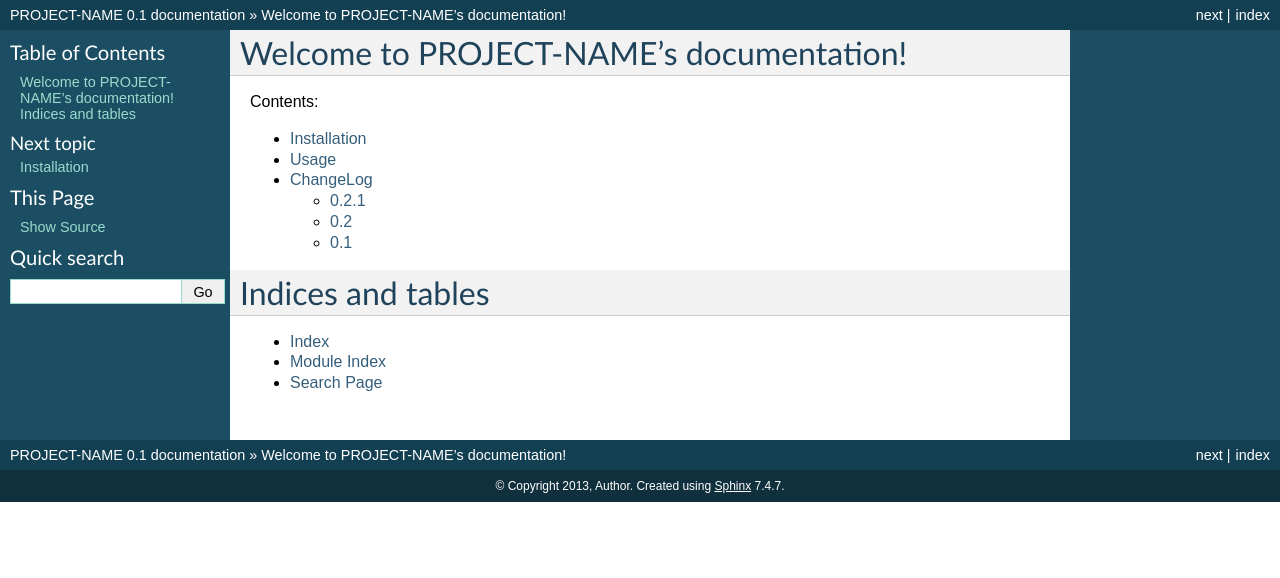
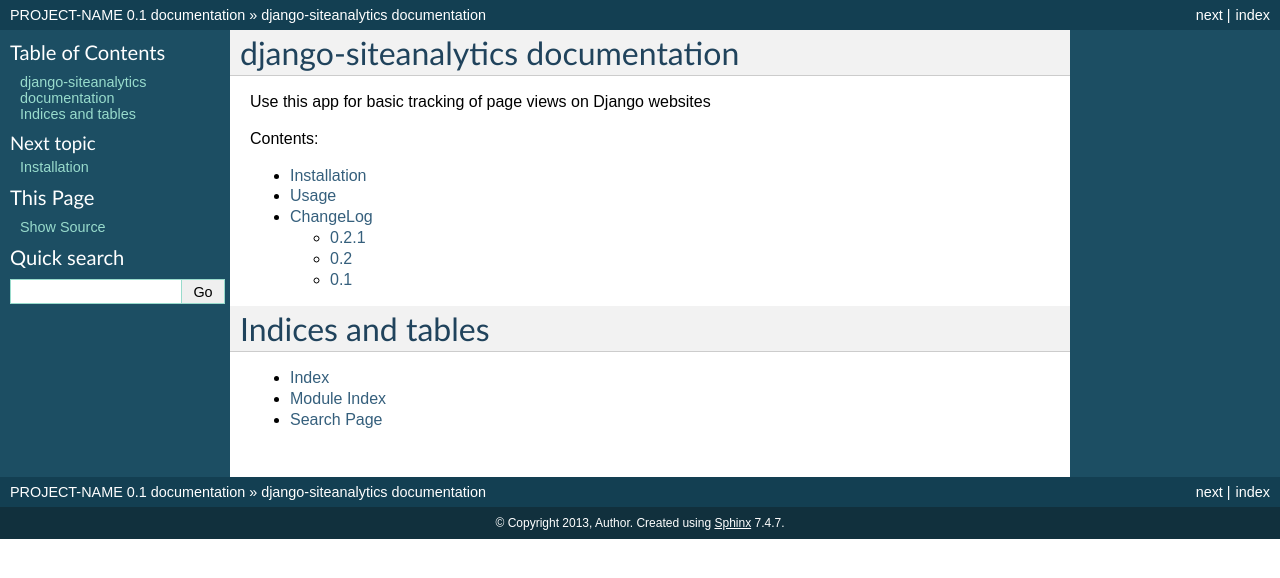
Before and after one commit to mikelopez/django-siteanalytics, a Sphinx documentation site: the page built from docs/index.rst, in a window 1280 px wide. Shown: the top 578 px of the page. Built offline with Sphinx 7.4.7, drawn with Linux system fonts in a browser that asks for light colours.

```diff
--- a/docs/index.rst
+++ b/docs/index.rst
@@ -3,8 +3,11 @@
    You can adapt this file completely to your liking, but it should at least
    contain the root `toctree` directive.
 
-Welcome to PROJECT-NAME's documentation!
+django-siteanalytics documentation
 ========================================
+
+Use this app for basic tracking of page views on Django websites
+
 
 Contents:
 
```
